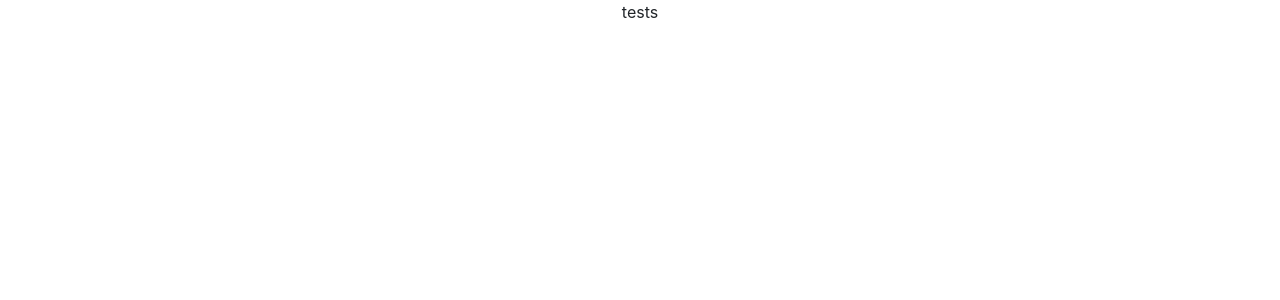
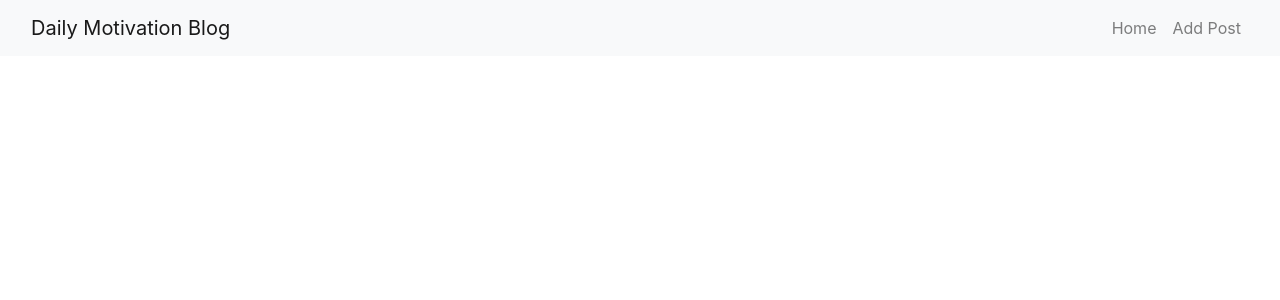
Before and after one commit to ondicho/blogFrontend, a React (Create React App) app: page /components/ in a window 1280 px wide. Shown: the top 300 px of the page. Built offline with nearby package versions, Linux system fonts and the light colour scheme.

Commit message:
create a navbar component and include it in posts and postdetail views

```diff
--- a/src/Navbar.tsx
+++ b/src/Navbar.tsx
@@ -7,10 +7,7 @@ import {
   Nav,
   NavItem,
   NavLink,
-  UncontrolledDropdown,
-  DropdownToggle,
-  DropdownMenu,
-  DropdownItem } from 'reactstrap';
+  } from 'reactstrap';
 const Navigationbar = () =>{
     return (
         <div>
--- a/src/PostDetail.tsx
+++ b/src/PostDetail.tsx
@@ -1,8 +1,13 @@
+import Navigationbar from "./Navbar";
+
 const PostDetail = () =>{
 
-    return <>
-    <p>tests</p>
-    </>
-}
+    return (
+        <>
+          <Navigationbar />
+
+        </>
+    );
+};
 
 export default PostDetail;
--- a/src/Posts.tsx
+++ b/src/Posts.tsx
@@ -4,7 +4,7 @@ const Posts = () => {
   return (
     <>
       <Navigationbar />
-      <p>tests</p>
+
     </>
   );
 };
```
